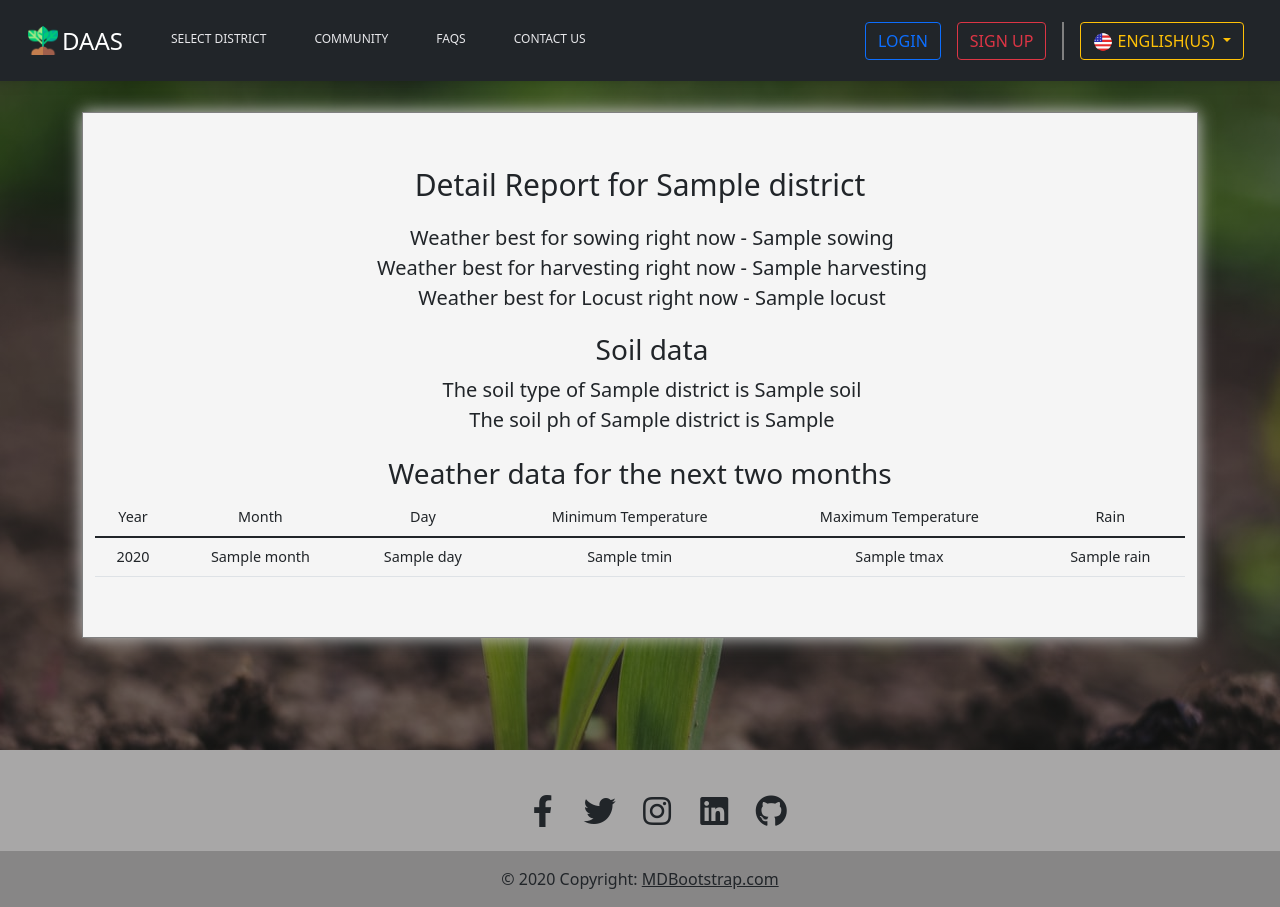
After one commit to MichaelSimane/main_daas, a Django app: template daasapp/templates/detailReport.html in a window 1280 px wide. The commit adds this page. Run offline with Django 3.2, Linux system fonts and the light colour scheme; the template is opened without the code that fills it: most values are stand-ins (such as "Sample title", 1, 10 or a date in 2020); some libraries are stand-ins or nearby versions.

Commit message:
Add detail report

```diff
--- /dev/null
+++ b/daasapp/templates/detailReport.html
@@ -0,0 +1,93 @@
+{% extends "layout.html" %}
+{% load static %}
+
+{% block body %}
+<div class="container main">
+    <div>
+        <h1><label class="form-check-label" for="flexCheckDefault" style="font-size: 30px;">Detail Report for {{ district }}</label></h1>
+    </div>
+
+    <div class="data_main">
+        <div class="data_report">
+
+            <div class="form-check Report_result">
+                {% if sowing == "True" %}
+                    <div>
+                        <label class="form-check-label" for="flexCheckDefault" style="font-size: 20px;">
+                            The Weather now is best for sowing and if you sow now you must harvest in {{month}} which is in 4 months
+                        </label>
+                    </div>
+                {% endif %}
+                <div>
+                    <label class="form-check-label" for="flexCheckDefault" style="font-size: 20px;">
+                        Weather best for sowing right now - {{sowing}}
+                    </label>
+
+                </div>
+                <div>
+                    <label class="form-check-label" for="flexCheckDefault" style="font-size: 20px;">
+                        Weather best for harvesting right now - {{harvesting}}
+                    </label>
+
+                </div>
+                <div>
+                    <label class="form-check-label" for="flexCheckDefault" style="font-size: 20px;">
+                        Weather best for Locust right now - {{locust}}
+                    </label>
+
+                </div>
+                <div>
+                    <label class="form-check-label" for="flexCheckDefault" style="font-size: 25px; margin-top: 20px"><h3>Soil data</h3></label>
+                </div>
+                <div>
+                    <label class="form-check-label" for="flexCheckDefault" style="font-size: 20px;">
+                        The soil type of {{district}} is {{ soil }}
+                    </label>
+
+                </div>
+
+                <div>
+                    <label class="form-check-label" for="flexCheckDefault" style="font-size: 20px;">
+                        The soil ph of {{district}} is {{ ph }}
+                    </label>
+
+                </div>
+
+
+            </div>
+        </div>
+
+        <label class="form-check-label" for="flexCheckDefault" style="font-size: 25px; margin-top: 20px"><h3>Weather data for the next two months</h3></label>
+
+        <table class="table">
+            <thead>
+                <tr>
+                    <th scope="col">Year</th>
+                    <th scope="col">Month</th>
+                    <th scope="col">Day</th>
+                    <th scope="col">Minimum Temperature</th>
+                    <th scope="col">Maximum Temperature</th>
+                    <th scope="col">Rain</th>
+                </tr>
+            </thead>
+            <tbody>
+                {% for weather in weathers %}
+                    <tr>
+                        <td>{{ weather.year }}</td>
+                        <td>{{ weather.month }}</td>
+                        <td>{{ weather.day }}</td>
+                        <td>{{ weather.tmin }}</td>
+                        <td>{{ weather.tmax }}</td>
+                        <td>{{ weather.rain }}</td>
+                    </tr>
+                {% endfor %}
+
+            </tbody>
+          </table>
+    </div>
+
+
+
+
+</div>
+{% endblock %}
--- a/daasapp/templates/layout.html
+++ b/daasapp/templates/layout.html
@@ -27,7 +27,7 @@
     <link rel="icon" href="{% static 'images/DAASico.png' %}" sizes="16x16" type="image/png">
     <title>Document</title>
 </head>
-<body>
+<body style="background: linear-gradient(to right, rgba(0, 0, 0, 0.52), rgba(0, 0, 0, 0.52)), url({% static 'images/leaf.jpg' %}) center top no-repeat ;width: 100vw;height: 100%;">
   <nav class="navbar navbar-expand-sm nav-pills fixed-top bg-dark navbar-dark ">
     <div class="container-fluid  ms-4 me-4 " >
       <a class="navbar-brand " href="./Homepage">
@@ -90,19 +90,59 @@
       {% endblock %}
   </div>
 
-  <footer class="text-center text-white" style="background-color: #f1f1f1;">
+  <footer class="text-center text-white" style="background-color: #a8a7a7;">
     <!-- Grid container -->
     <div class="container pt-4">
       <!-- Section: Social media -->
       <section class="mb-4">
         <!-- Facebook -->
-        <a class="fa fa-facebook" href="#"></a>
-        <a class="fa fa-twitter" href="#"></a>
-        <a class="fa fa-linkedin" href="#"></a>
-        <a class="fa fa-google" href="#"></a>
-        <a class="fa fa-github" href="#"></a>
+        <a
+          class="btn btn-link btn-floating btn-lg text-dark m-1"
+          href="#!"
+          role="button"
+          data-mdb-ripple-color="dark"
+          ><i class="fab fa-facebook-f"></i
+        ></a>
+
+        <!-- Twitter -->
+        <a
+          class="btn btn-link btn-floating btn-lg text-dark m-1"
+          href="#!"
+          role="button"
+          data-mdb-ripple-color="dark"
+          ><i class="fab fa-twitter"></i
+        ></a>
+
+        <!-- Instagram -->
+        <a
+          class="btn btn-link btn-floating btn-lg text-dark m-1"
+          href="#!"
+          role="button"
+          data-mdb-ripple-color="dark"
+          ><i class="fab fa-instagram"></i
+        ></a>
+
+        <!-- Linkedin -->
+        <a
+          class="btn btn-link btn-floating btn-lg text-dark m-1"
+          href="#!"
+          role="button"
+          data-mdb-ripple-color="dark"
+          ><i class="fab fa-linkedin"></i
+        ></a>
+        <!-- Github -->
+        <a
+          class="btn btn-link btn-floating btn-lg text-dark m-1"
+          href="https://github.com/mickeybs/main_daasapi"
+          role="button"
+          data-mdb-ripple-color="dark"
+          ><i class="fab fa-github"></i
+        ></a>
       </section>
+      <!-- Section: Social media -->
     </div>
+    <!-- Grid container -->
+
     <!-- Copyright -->
     <div class="text-center text-dark p-3" style="background-color: rgba(0, 0, 0, 0.2);">
       © 2020 Copyright:
@@ -111,16 +151,17 @@
     <!-- Copyright -->
   </footer>
 
-
   <script src="https://cdn.jsdelivr.net/npm/@popperjs/core@2.10.2/dist/umd/popper.min.js" integrity="sha384-7+zCNj/IqJ95wo16oMtfsKbZ9ccEh31eOz1HGyDuCQ6wgnyJNSYdrPa03rtR1zdB" crossorigin="anonymous"></script>
   <script src="https://cdn.jsdelivr.net/npm/bootstrap@5.1.3/dist/js/bootstrap.min.js" integrity="sha384-QJHtvGhmr9XOIpI6YVutG+2QOK9T+ZnN4kzFN1RtK3zEFEIsxhlmWl5/YESvpZ13" crossorigin="anonymous"></script>
-  <script type='text/javascript'>
+  {% comment %} <script type='text/javascript'>
     $(function(){
       $('.selectpicker').selectpicker();
     });
-    </script>
+    </script> {% endcomment %}
+  <script type='text/javascript'>
+    {% block script%}
+    {% endblock %}
+  </script>
 
-  {% block script%}
-  {% endblock %}
 </body>
 </html>
--- a/daasapp/templates/report.html
+++ b/daasapp/templates/report.html
@@ -28,15 +28,15 @@
 
             <div class="form-check Report_result">
                 <label class="form-check-label" for="flexCheckChecked" style="font-size: 20px;">
-                    Pesticide Recommendation
+                    Locust Recommendation
                 </label>
-                <div><output>hello world</output></div>
+                <div><output>{{ locust }}</output></div>
             </div>
         </div>
 
         <div class="data_report" style="margin-top: 20px">
             <div class="d-flex justify-content-end pt-3">
-                <button type="button" class="btn btn-primary ms-2">Generate Report</button>
+                <button type="button" class="btn btn-primary ms-2"><a href="{% url 'detailReport' year month district sowing harvesting locust %}">Generate Report</a></button>
             </div>
             <div class="d-flex justify-content-end pt-3">
                 <button type="button" class="btn btn-success ms-2">Submit form</button>
--- a/daasapp/urls.py
+++ b/daasapp/urls.py
@@ -5,7 +5,8 @@ urlpatterns = [
     path("Homepage", views.Homepage, name="Homepage"),
     path("generate", views.generate, name="generate"),
     path("chat", views.chat, name="chat"),
-    path("<str:sowing>/<str:harvesting>/<str:district>/report", views.report, name="report"),
+    path("<str:sowing>/<str:harvesting>/<str:locust>/<str:district>/report", views.report, name="report"),
+    path("<int:year>/<int:month><str:district>/<str:sowing>/<str:harvesting>/<str:locust>/detailReport", views.detailReport, name="detailReport"),
     path("login", views.login, name="login"),
     path("signup", views.signup, name="signup"),
     path("contact", views.contact, name="contact"),
--- a/static/css/homepage.css
+++ b/static/css/homepage.css
@@ -50,6 +50,9 @@ html,body {
 }
 .hand{
   width: 40px;
+}
+.s3 {
+  width: 100%;
 }
 .S3 .btn{
   border-radius: 30px;
@@ -116,8 +119,8 @@ html,body {
 @media (min-width:768px){
 .farmer-bg{
   background:  linear-gradient(to right, rgba(0, 0, 0, 0.52), rgba(0, 0, 0, 0.52)),url(../images/farmer.jpg) no-repeat center top;
-  width: 100vw;
-  height: 130vh;
+  width: 100%;
+  height: 100vh;
 
 }
 }
@@ -125,7 +128,7 @@ html,body {
   .farmer-bg{
     background:  linear-gradient(to right, rgba(0, 0, 0, 0.52), rgba(0, 0, 0, 0.52)),url(../images/farmer.jpg) no-repeat;
     background-size: cover;
-    width: 100vw;
+    width: 100%;
     height: 130vh;
   }
   }
--- a/static/css/styles.css
+++ b/static/css/styles.css
@@ -1,11 +1,13 @@
+html,
+body {
+   margin:0;
+   padding:0;
+   height:100%;
+}
 .nav {
     display: flex;
     justify-content: space-between;
     background-color: lightgray;
-}
-body {
-    margin: 0;
-    padding: 0;
 }
 .fa {
     padding: 20px;
@@ -55,11 +57,12 @@ body {
 .harvest {
     margin-left: 10px;
 }
-footer {
-    left:0px;
-    bottom:0;
-    width:100%;
-}
+/* #footer {
+   position:absolute;
+   bottom:0;
+   width:100%;
+   height:auto;   /* Height of the footer */
+} */
 
 .search > input {
     flex: 1;
@@ -237,9 +240,13 @@ fieldset {
 :-ms-input-placeholder {
     color: #888
 }
-
+footer {
+    margin-bottom: auto;
+}
 /* chat page */
-
+.chatpage {
+    backround-color: white;
+}
 .chat_header {
     padding: 3%;
     text-align: center;
```
Also changed, not shown: daasapp/templates/chat.html (+26 -54 lines), daasapp/templates/homepage.html (+57 -31 lines), daasapp/views.py (+34 -3 lines).
